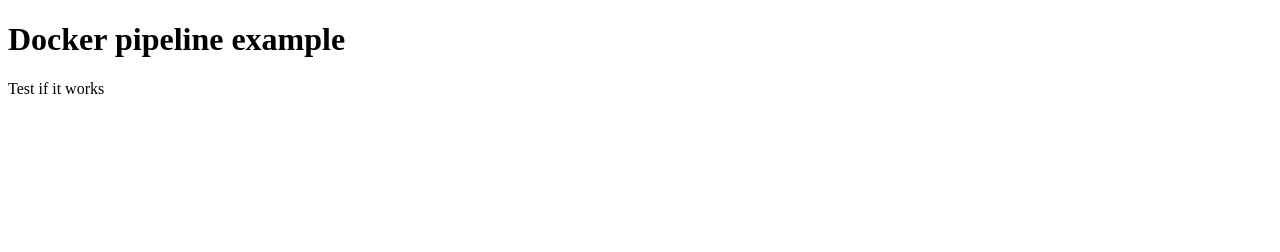
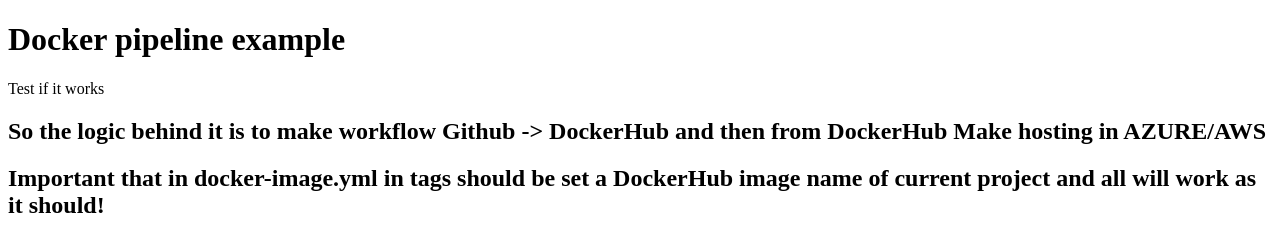
Before and after one commit to Eryk-Kanownik/docker-pipeline-example, a website: page public/index.html in a window 1280 px wide. Drawn offline with Linux system fonts and the light colour scheme.

Commit message:
test commit

```diff
--- a/public/index.html
+++ b/public/index.html
@@ -8,5 +8,13 @@
   <body>
     <h1>Docker pipeline example</h1>
     <p>Test if it works</p>
+    <h2>
+      So the logic behind it is to make workflow Github -> DockerHub and then
+      from DockerHub Make hosting in AZURE/AWS
+    </h2>
+    <h2>
+      Important that in docker-image.yml in tags should be set a DockerHub image
+      name of current project and all will work as it should!
+    </h2>
   </body>
 </html>
```
